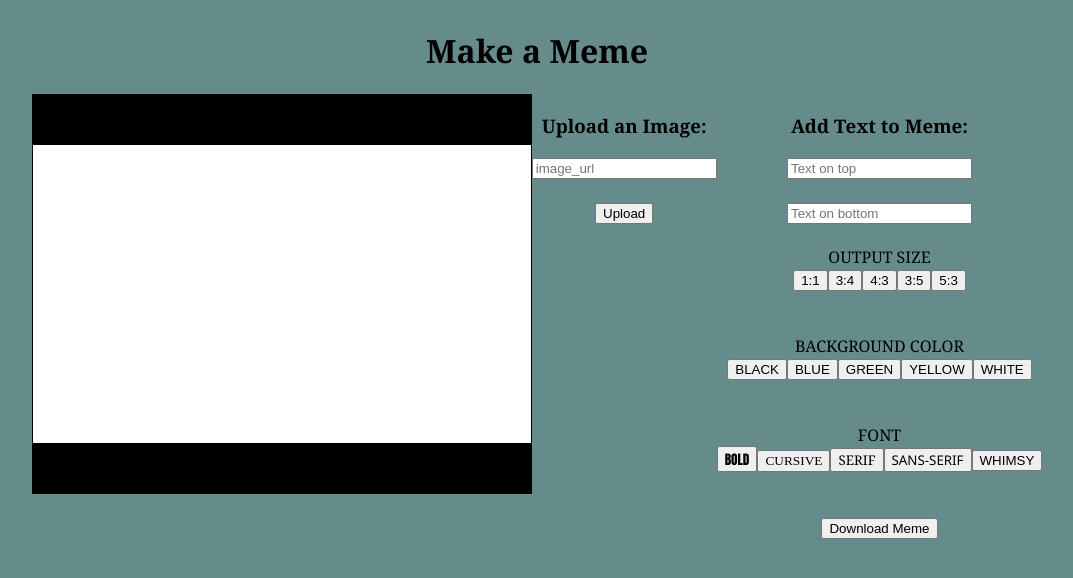
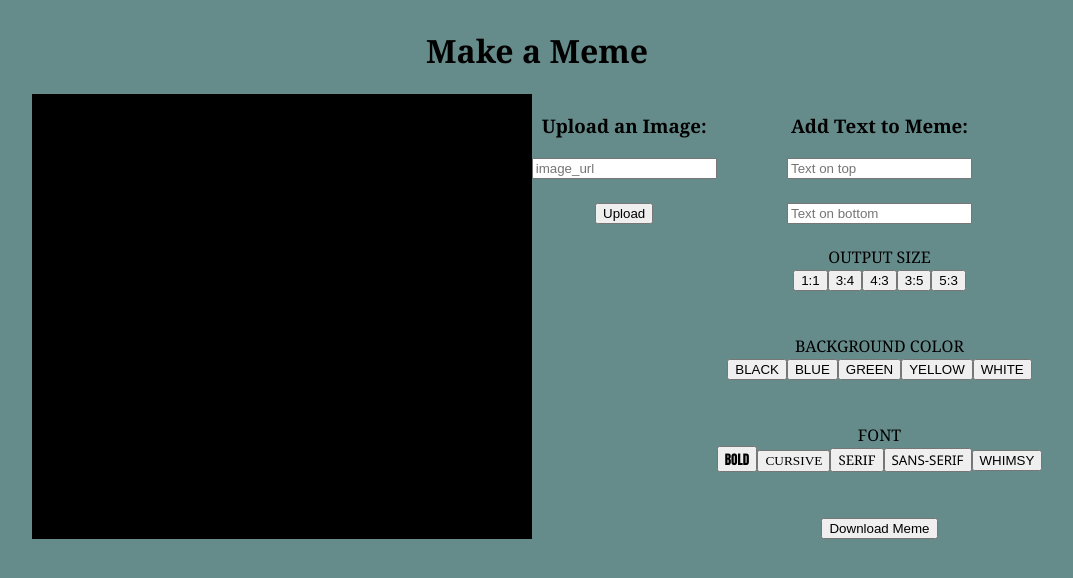
Before and after one commit to amandena/react-meme-generator, a React (Create React App) app: page / in a window 1280 px wide. Shown: the top 578 px of the page, without its empty margins (103-1176 px from the left). Built offline with nearby package versions, Linux system fonts and the light colour scheme.

Commit message:
adjusted svg elements

```diff
--- a/src/components/MemeCard.js
+++ b/src/components/MemeCard.js
@@ -5,18 +5,16 @@ const MemeCard = ({ meme }) => {
     <div className="meme-div">
       <svg version="1.1"
           baseProfile="full"
-          width="500" height="400"
+          width="500" height="100%"
           xmlns="http://www.w3.org/2000/svg">
 
-        <rect className="background-box" width="100%" height="100%" fill="black" />
+        <rect className="background-box" width="100%" height="100%" fill="black" href={meme.image} />
 
-        <text className="top-text" x="250" y="43" fontSize="55" textAnchor="middle" fill="white">{meme.topText}</text>
+        <image href={meme.image} width="100%" height="100%" />
 
-        <rect className="img-box" width="100%" height="75%" x="0" y="50" fill="white" stroke="black" strokeWidth="2" />
+        <text className="top-text" x="250" y="50" fontSize="55" textAnchor="middle" fill="white">{meme.topText}</text>
 
-        <image contentEditable="true" href={meme.image} width="100%" height="75%" x="0" y="50" />
-
-        <text className="bottom-text" x="250" y="393" fontSize="55" textAnchor="middle" fill="white">{meme.bottomText}</text>
+        <text className="bottom-text" x="250" y="370" fontSize="55" textAnchor="middle" fill="white">{meme.bottomText}</text>
 
       </svg>
     </div>
```
